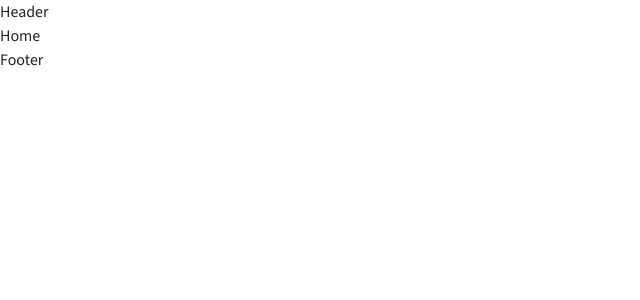
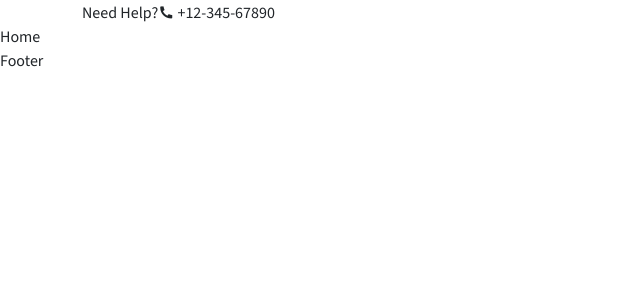
Before and after one commit to navanee1609/car-rent, a React (Create React App) app: page /home in a window 1280 px wide. Shown: the top 300 px of the page, without its empty margins (0-640 px from the left). Built offline with nearby package versions, Linux system fonts and the light colour scheme.

Commit message:
added need help section in header

```diff
--- a/src/components/Header/Header.jsx
+++ b/src/components/Header/Header.jsx
@@ -1,9 +1,32 @@
 import React from 'react'
+import { Col, Container, Row } from 'reactstrap'
 
 const Header = () => {
-  return (
-    <div>Header</div>
-  )
+  return <header className='header'>
+
+
+    {/* header top */}
+
+    <div className='header__top'>
+      <Container>
+        <Row>
+        <Col lg="6" md="6" sm="6">
+              <div className="header__top__left">
+                <span>Need Help?</span>
+                <span className="header__top__help">
+                  <i class="ri-phone-fill"></i> +12-345-67890
+                </span>
+              </div>
+            </Col>
+
+          <Col lg='6' md='6' sm='6'>
+
+          </Col>
+        </Row>
+      </Container>
+
+    </div>
+  </header>
 }
 
 export default Header
```
